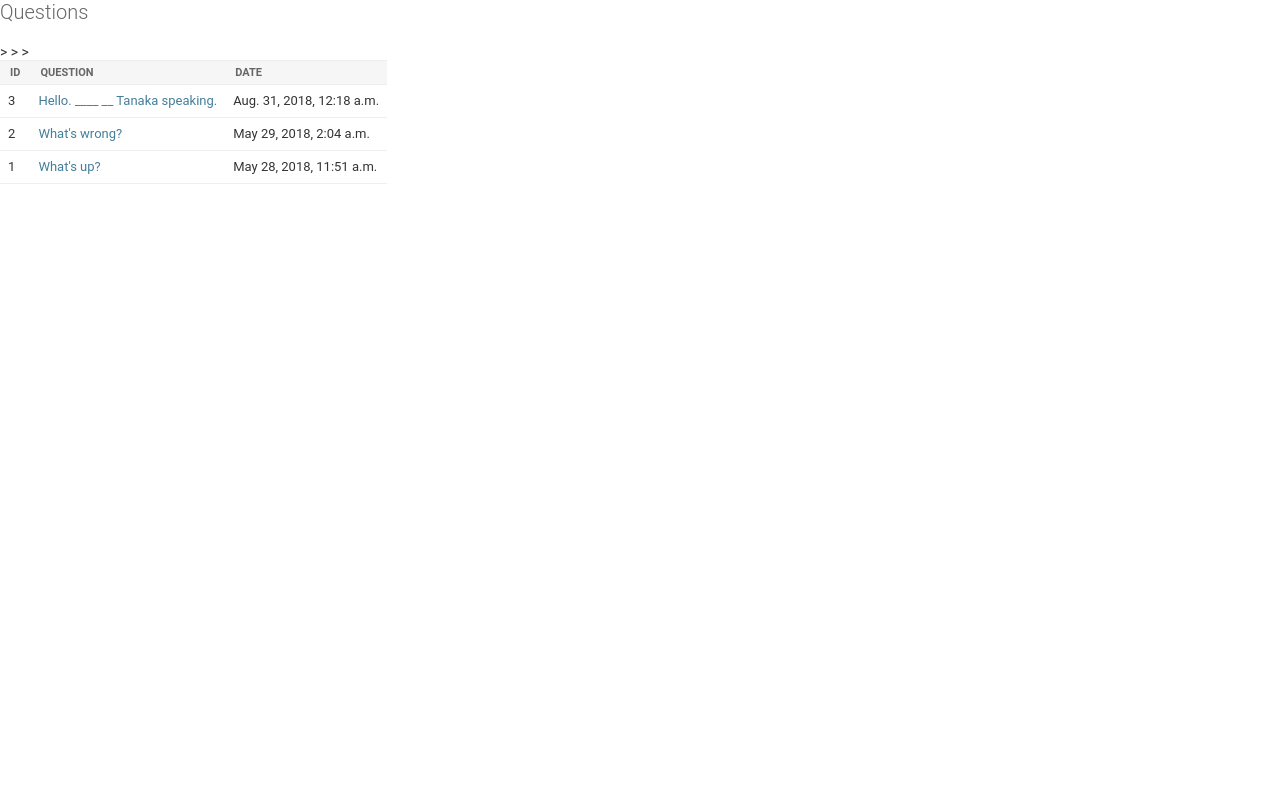
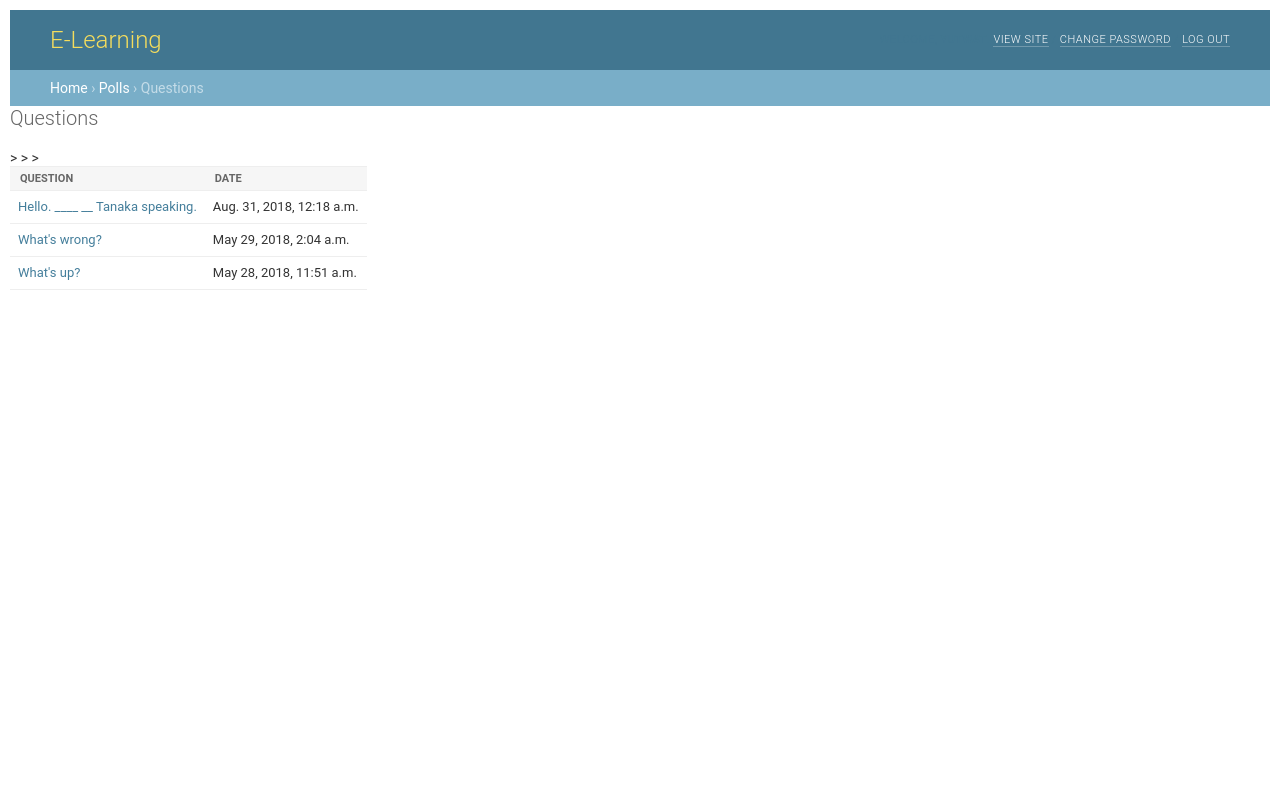
Before and after one commit to yutwat/django-polls, a Django app: page /polls/ in a window 1280 px wide. Run offline with Django 3.2, Linux system fonts and the light colour scheme; data comes from the database, SQL or seed files in the repository; both versions use the stored data as it was after the commit; some libraries are stand-ins or nearby versions; some web fonts are replaced.

Commit message:
poll's css has been changed

```diff
--- a/mysite/mysite/settings.py
+++ b/mysite/mysite/settings.py
@@ -38,6 +38,7 @@ INSTALLED_APPS = [
     'django.contrib.sessions',
     'django.contrib.messages',
     'django.contrib.staticfiles',
+    'django_markdown',
 ]
 
 MIDDLEWARE = [
--- a/mysite/mysite/urls.py
+++ b/mysite/mysite/urls.py
@@ -19,4 +19,5 @@ from django.urls import include, path
 urlpatterns = [
     path('polls/', include('polls.urls')),
     path('admin/', admin.site.urls),
+    path('^markdown/', include( 'django_markdown.urls')),
 ]
--- a/mysite/polls/models.py
+++ b/mysite/polls/models.py
@@ -2,10 +2,12 @@ import datetime
 
 from django.db import models
 from django.utils import timezone
+from django_markdown.models import MarkdownField
 
 class Question(models.Model):
 	question_text = models.CharField(max_length=200)
 	question_description = models.TextField(blank=True)
+	# question_description = MarkdownField()
 	pub_date = models.DateTimeField('date published')
 
 	def __str__(self):
@@ -35,6 +37,7 @@ class Choice(models.Model):
 class Descriptive(models.Model):
 	question = models.ForeignKey(Question, on_delete=models.CASCADE)
 	descriptive_text = models.CharField(max_length=200)
+	votes = models.IntegerField(default=0)
 
 	# ...
 	def __str__(self):
--- a/mysite/polls/static/polls/base.css
+++ b/mysite/polls/static/polls/base.css
@@ -6,7 +6,7 @@
 
 body {
     margin: 0;
-    padding: 0;
+    padding: 10;
     font-size: 14px;
     font-family: "Roboto","Lucida Grande","DejaVu Sans","Bitstream Vera Sans",Verdana,Arial,sans-serif;
     color: #333;
@@ -826,7 +826,7 @@ table#change-history tbody th {
     padding: 10px 40px;
     background: #417690;
     line-height: 40px;
-    color: #ffc;
+    color: #417690;
     overflow: hidden;
 }
 
--- a/mysite/polls/templates/polls/index.html
+++ b/mysite/polls/templates/polls/index.html
@@ -16,7 +16,29 @@ Changing Log
     <link rel="stylesheet" href="https://maxcdn.bootstrapcdn.com/bootstrap/3.3.7/css/bootstrap.min.css">
 <-->
 
+<!-- Header -->
+<div id="header">
+    <div id="branding">
+        <h1 id="site-name"><a href="/admin/">E-Learning</a></h1>
+    </div>
+    <div id="user-tools">
+        Welcome,
+        <strong>yutwat</strong>.
+        <a href="/">View site</a> /
+        <a href="/admin/password_change/">Change password</a> /
+        <a href="/admin/logout/">Log out</a>
+    </div>
+</div>
+<!-- END Header -->
 
+<div class="breadcrumbs">
+    <a href="/admin/">Home</a>
+    ›
+    <a href="/admin/polls/">Polls</a>
+    › Questions
+</div>
+
+<!-- Content -->
 <h1>{{ "Questions" }}</h1>
 
 {% if latest_question_list %}
@@ -24,7 +46,6 @@ Changing Log
     <table>
         <thead>
           <tr>
-            <th>Id</th>
             <th>Question</th>
             <th>Date</th>
           </tr>
@@ -33,7 +54,6 @@ Changing Log
         <tbody>
             {% for question in latest_question_list %}
             <tr>
-                <td>{{question.id}}</td> <!--comment: need to sort ID num in ascending order-->
                 <td><a href="{% url 'polls:detail' question.id %}">{{ question.question_text }}</a></td>
                 <td>{{question.pub_date}}</td> <!--comment: need to hide time from datetime data-->
             </tr>>
```
Also changed, not shown: mysite/polls/templates/polls/detail.html (+8 -4 lines), mysite/db.sqlite3, 1 other file.
